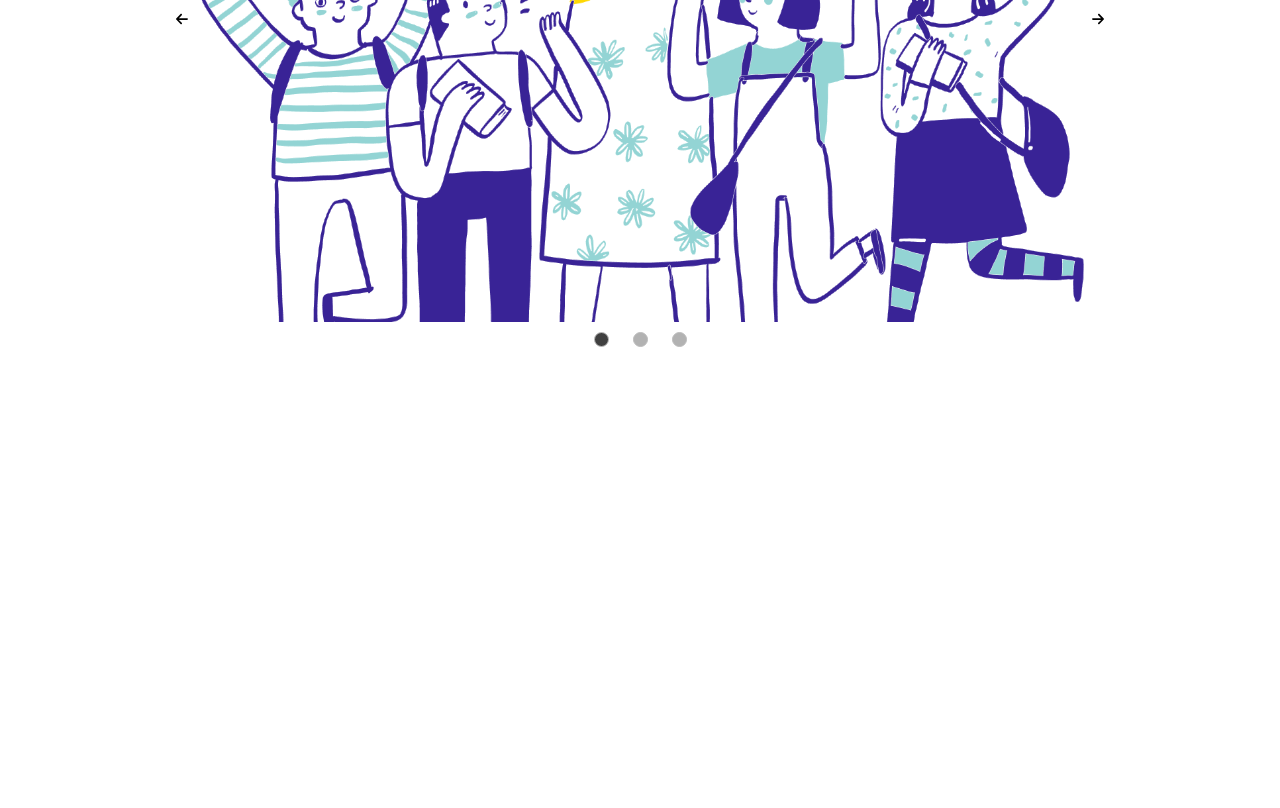
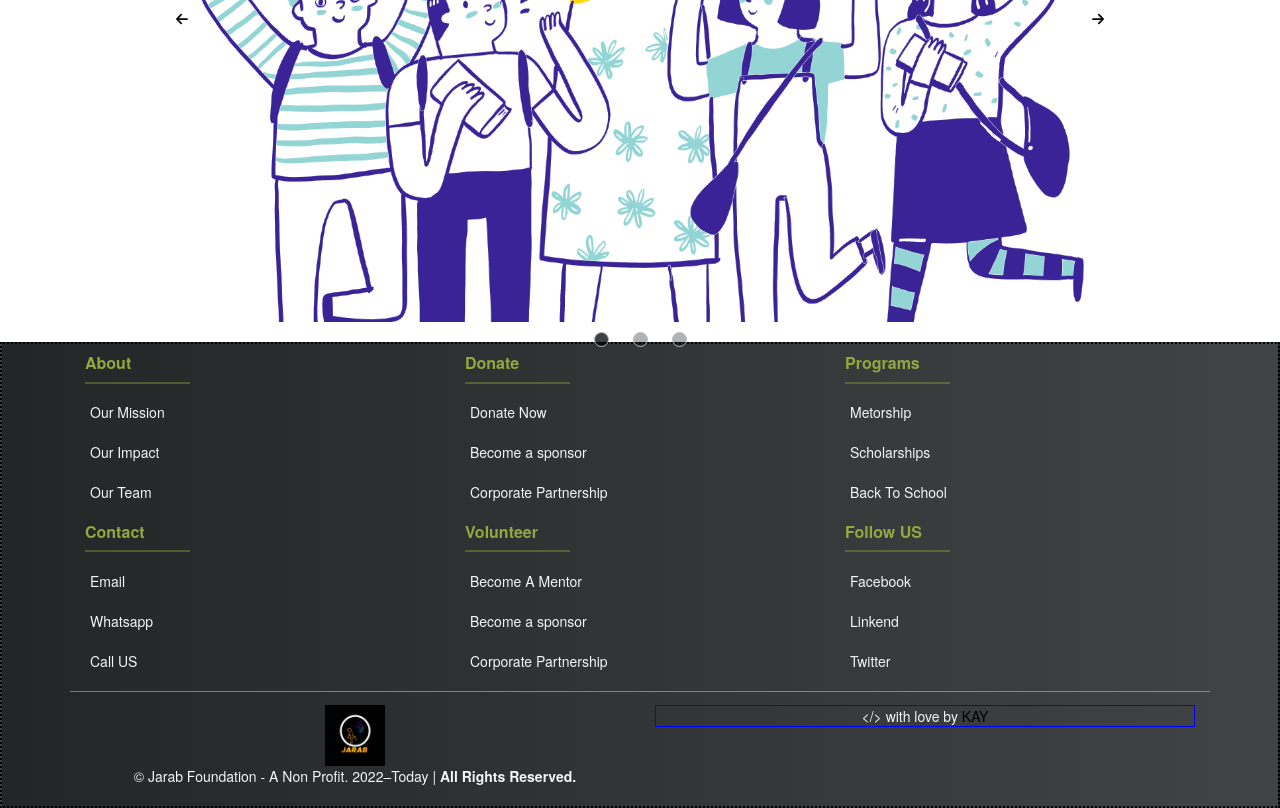
Before and after one commit to adaboh/jarab-foundation, a website: page index.html in a window 1280 px wide. Shown: the part 2809-3617 px from the top of the page. Before the commit the page ends 3166 px from the top, so only its background shows below. Drawn offline with Linux system fonts and the light colour scheme.

Commit message:
drafted footer page

```diff
--- a/index.html
+++ b/index.html
@@ -349,11 +349,90 @@
       </div>
     </section>
 
-
   </main>
 
-  <footer>
-    <!-- this is a footer -->
+  <footer class="footer">
+    <div class="container">
+      <!-- ######## footer quick links 1A -->
+      <div class="row">
+        <div class="col-md-4 col-sm-6">
+          <h3>About</h3>
+          <ul>
+            <li><a href="#!" class="footer__links">Our Mission</a></li>
+            <li><a href="#!" class="footer__links">Our Impact</a></li>
+            <li><a href="#!" class="footer__links">Our Team</a></li>
+          </ul>
+        </div>
+        <div class="col-md-4 col-sm-6">
+          <h3>Donate</h3>
+          <ul>
+            <li><a href="#!" class="footer__links">Donate Now</a></li>
+            <li><a href="#!" class="footer__links">Become a sponsor</a></li>
+            <li><a href="#!" class="footer__links">Corporate Partnership</a></li>
+          </ul>
+        </div>
+        <div class="col-md-4 col-sm-6">
+          <h3>Programs</h3>
+          <ul>
+            <li><a href="#!" class="footer__links">Metorship</a></li>
+            <li><a href="#!" class="footer__links">Scholarships</a></li>
+            <li><a href="#!" class="footer__links">Back To School</a></li>
+          </ul>
+        </div>
+      </div>
+
+      <!-- footer quick links 1B -->
+      <div class="row">
+        <div class="col-md-4 col-sm-6">
+          <h3>Contact</h3>
+          <ul>
+            <li><a href="#!" class="footer__links">Email</a></li>
+            <li><a href="#!" class="footer__links">Whatsapp</a></li>
+            <li><a href="#!" class="footer__links">Call US</a></li>
+          </ul>
+        </div>
+        <div class="col-md-4 col-sm-6">
+          <h3>Volunteer</h3>
+          <ul>
+            <li><a href="#!" class="footer__links">Become A Mentor</a></li>
+            <li><a href="#!" class="footer__links">Become a sponsor</a></li>
+            <li><a href="#!" class="footer__links">Corporate Partnership</a></li>
+          </ul>
+        </div>
+        <div class="col-md-4 col-sm-6">
+          <h3>Follow US</h3>
+          <ul>
+            <li><a href="#!" class="footer__links">Facebook</a></li>
+            <li><a href="#!" class="footer__links">Linkend</a></li>
+            <li><a href="#!" class="footer__links">Twitter</a></li>
+          </ul>
+        </div>
+      </div>
+      <!-- ###### footer copyright  -->
+      <div class="row copyright-border">
+        <div class="col-sm-6">
+          <img src="images/logo.jpeg" alt="Jarab Foundation" class="footer__logo">
+          <p class="footer-copyright">
+            <span>&copy; Jarab Foundation - A Non Profit.</span>
+            <span>
+              2022&ndash;Today | <strong>All Rights Reserved.</strong>
+            </span>
+          </p>
+        </div>
+        <div class="col-sm-6">
+          <p class="footer-ref">
+            &lt;/&gt; with love by <a href="#!">KAY</a>
+          </p>
+        </div>
+      </div>
+
+
+    </div>
+
+
+
+    </div>
+
   </footer>
 
 
--- a/sass/_footer.scss
+++ b/sass/_footer.scss
@@ -1,4 +1,54 @@
 .footer {
-  background-color: red;
-  height: 200px;
+  border: 2px dotted black;
+  background: linear-gradient(to right, #232526, #414345);
+  color: whitesmoke;
+
+  &__links {
+    color: whitesmoke;
+    font-size: 1.4rem;
+    // padding: 1rem 0;
+  }
+
+  & h3 {
+    color: #96a641;
+    font-size: 1.6rem;
+    border-bottom: 2px solid rgba(#96a641, 0.4);
+    width: 30%;
+    margin-bottom: 0.85rem;
+    padding: 0.75rem 0rem;
+  }
+
+  & ul li {
+    padding: 1rem 0.5rem;
+  }
+
+  &__logo {
+    width: 60px;
+    margin: 0 auto;
+    display: block;
+    text-align: center;
+  }
+
+  &-copyright {
+    text-align: center;
+    & span:nth-child(2) {
+      display: inline-block;
+    }
+  }
+
+  &-ref {
+    text-align: center !important;
+    border: 1px solid blue;
+  }
 }
+
+.copyright-border {
+  background-image: linear-gradient(90deg, #6f8282, #1eaedb);
+  background-position: top;
+  background-repeat: no-repeat;
+  background-size: 100% 1px;
+  font-size: 1.4rem;
+  margin-bottom: 2rem;
+  margin-top: 1rem;
+  padding-top: 1.4rem;
+}
--- a/sass/_grid.scss
+++ b/sass/_grid.scss
@@ -47,15 +47,13 @@
     flex: 0 0 50%;
     max-width: 50%;
   }
+  // border: 1px dotted blue;
+}
 
 .col-md-4 {
   @extend %grid-framwork;
-
   @include tab-port {
     flex: 0 0 33.333333%;
     max-width: 33.333333%;
   }
 }
-
-  // border: 1px dotted blue;
-}
```
Also changed, not shown: css/main.css, 1 other file. Lines whose indentation alone changed are shown as unchanged.
